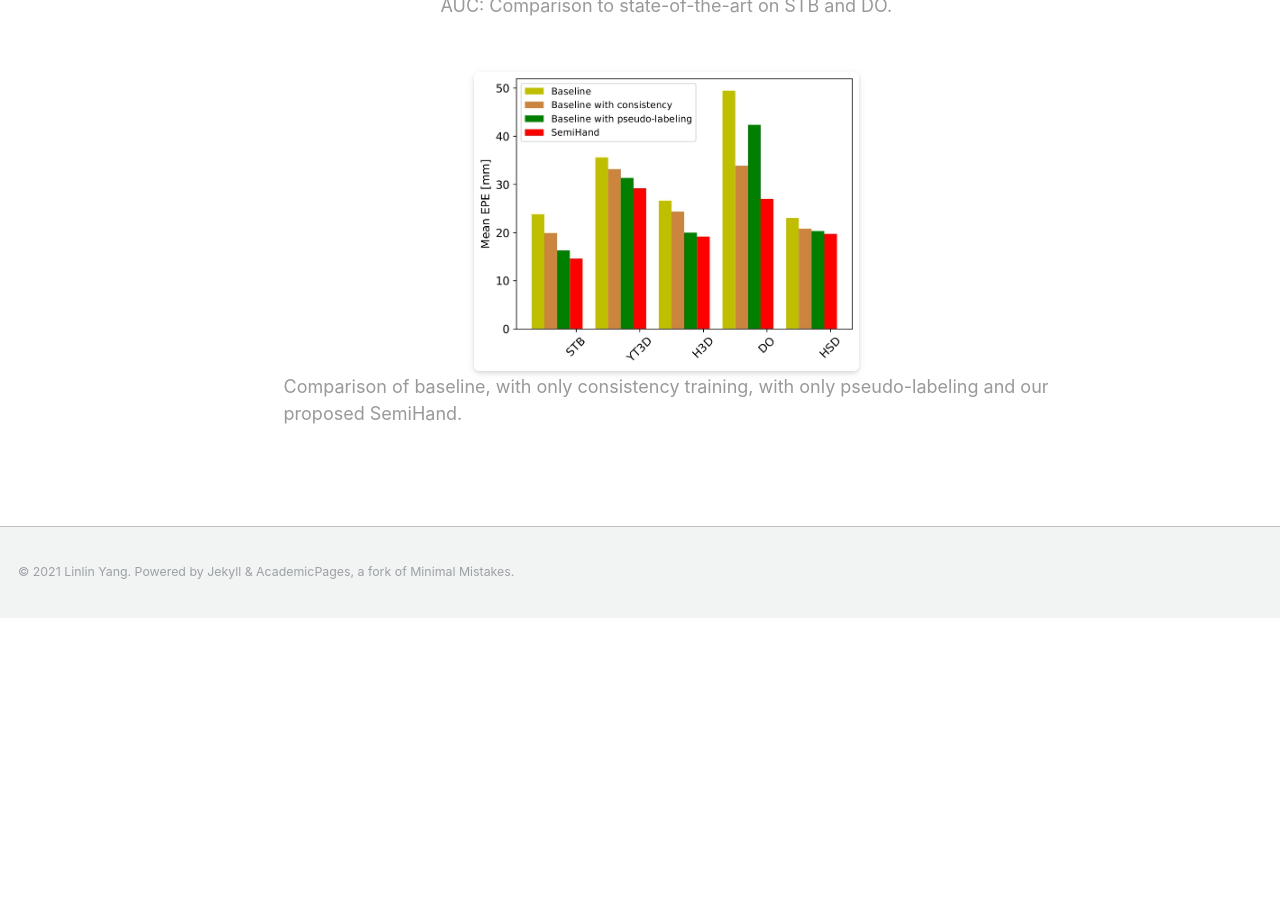
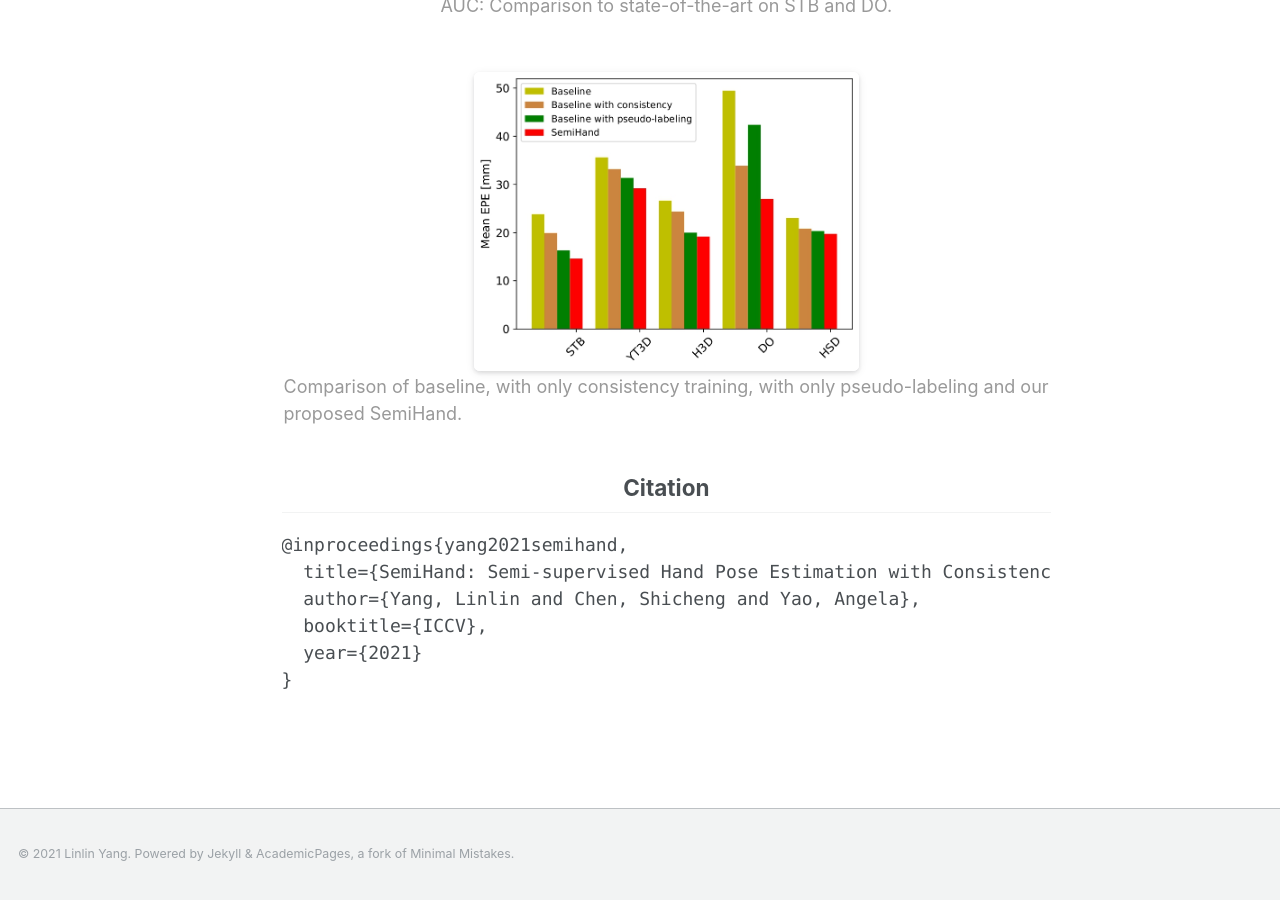
Before and after one commit to bestonebyone/mu4yang, a Jekyll site: the page built from _project/SemiHand.md, in a window 1280 px wide and 900 px high, scrolled down 3175 px. Built offline with Jekyll 4.4.1, drawn with Linux system fonts in a browser that asks for light colours; before the commit the page ends 3793 px from its top, so only the background shows below that.

Commit message:
Update SemiHand.md

```diff
--- a/_project/SemiHand.md
+++ b/_project/SemiHand.md
@@ -71,3 +71,16 @@ In particular, by approximating the hand masks from hand poses, we propose cross
 
 
 <center>    <img style="border-radius: 0.3125em;    box-shadow: 0 2px 4px 0 rgba(34,36,38,.12),0 2px 10px 0 rgba(34,36,38,.08);"     src="https://www.mu4yang.com/files/project/semihand/histgram.jpg" height="50%" width="50%">    <br>    <div style="color:orange;   display: inline-block;    color: #999;    padding: 2px;"><div align='left' >Comparison of baseline, with only consistency training, with only pseudo-labeling and our proposed SemiHand.</div></div> </center>
+
+
+
+<div align='center' ><h2>Citation</h2></div>
+<div class="section bibtex">
+<pre>
+@inproceedings{yang2021semihand,
+  title={SemiHand: Semi-supervised Hand Pose Estimation with Consistency},
+  author={Yang, Linlin and Chen, Shicheng and Yao, Angela},
+  booktitle={ICCV},
+  year={2021}
+}</pre>
+</div>
```
